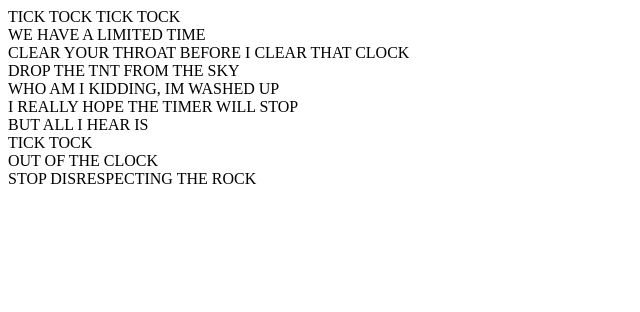
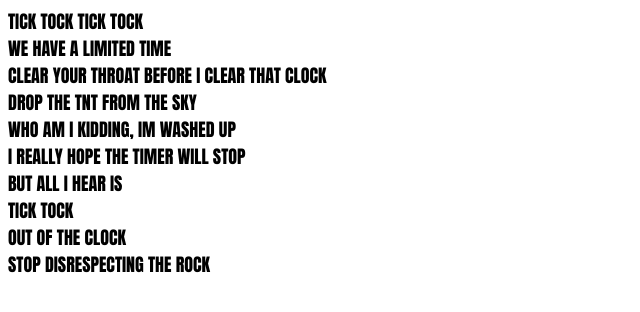
Before and after one commit to Pokenemo8/Pokenemo8.github.io, a plain HTML site: page index.html in a window 1280 px wide. Shown: the whole page, without its empty margins (0-640 px from the left). Drawn offline with Linux system fonts and the light colour scheme.

Commit message:
styles sure has been added

```diff
--- /dev/null
+++ b/Styiles.css
@@ -0,0 +1,4 @@
+body{
+    font-family: Impact, Haettenschweiler, 'Arial Narrow Bold', sans-serif;
+    font-size: large;
+}
--- a/index.html
+++ b/index.html
@@ -4,6 +4,7 @@
     <meta charset="UTF-8">
     <meta name="viewport" content="width=device-width, initial-scale=1.0">
     <title>Document</title>
+    <link rel="stylesheet" href="Styiles.css"/>
 </head>
 <body>
     TICK TOCK TICK TOCK <br>
```
